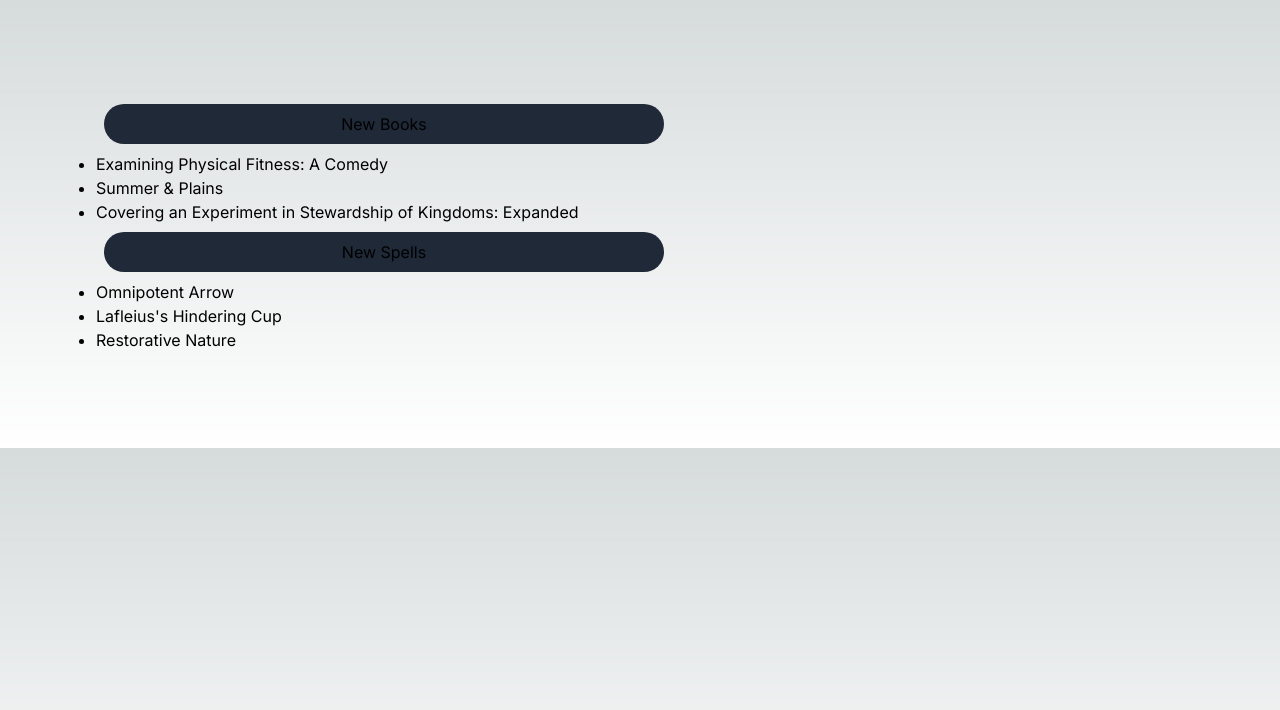
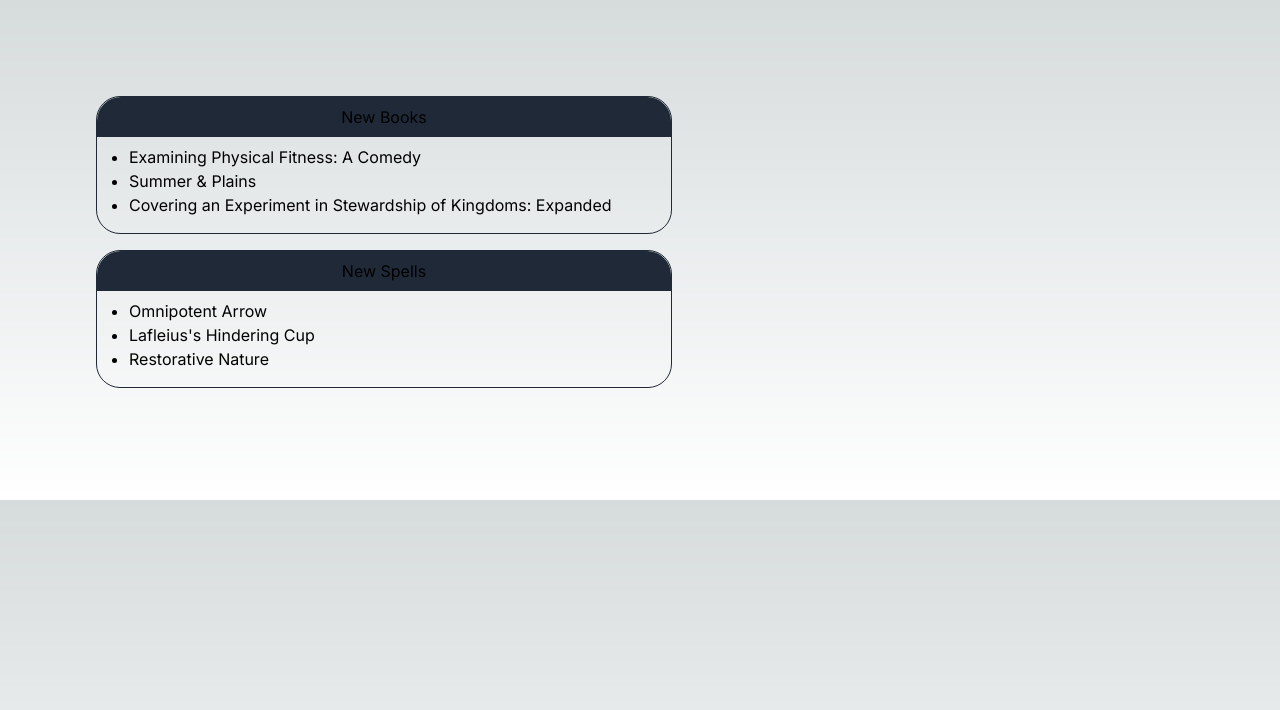
Before and after one commit to godzig/freebooter-dm-screen, a Next.js app: page / in a window 1280 px wide. Shown: the top 710 px of the page. Built offline with nearby package versions, Linux system fonts and the light colour scheme.

Commit message:
nicer styling

```diff
--- a/src/app/page.tsx
+++ b/src/app/page.tsx
@@ -10,10 +10,10 @@ export default function Home() {
 
   return (
     <main className="flex flex-col p-24 max-w-3xl">
-      <div className="flex flex-col">
+      <div className="flex flex-col border rounded-3xl border-gray-800 pt-0 pb-4 mb-4">
         <Book count="3" />
       </div>
-      <div className="flex flex-col">
+      <div className="flex flex-col border rounded-3xl border-gray-800 pt-0 pb-4 mb-4">
         <SpellName count="3" />
       </div>
     </main>
--- a/src/components/Book.js
+++ b/src/components/Book.js
@@ -43,8 +43,8 @@ export default function Book(props) {
 
     return (
         <>
-            <button onClick={updateBook} className="bg-gray-800 hover:bg-gray-900 rounded-full p-2 m-2">New Books</button>
-            <ul className="list-disc">{books}</ul>
+            <button onClick={updateBook} className="bg-gray-800 hover:bg-gray-900 rounded-t-3xl p-2 mb-2">New Books</button>
+            <ul className="list-disc mx-8">{books}</ul>
         </>
     )
 }
--- a/src/components/SpellName.js
+++ b/src/components/SpellName.js
@@ -47,8 +47,8 @@ export default function SpellName(props) {
 
     return (
         <>
-            <button onClick={updateSpell} className="bg-gray-800 hover:bg-gray-900 rounded-full p-2 m-2">New Spells</button>
-            <ul className="list-disc">{spells}</ul>
+            <button onClick={updateSpell} className="bg-gray-800 hover:bg-gray-900 rounded-t-3xl p-2 mb-2">New Spells</button>
+            <ul className="list-disc mx-8">{spells}</ul>
         </>
     );
 }
```
